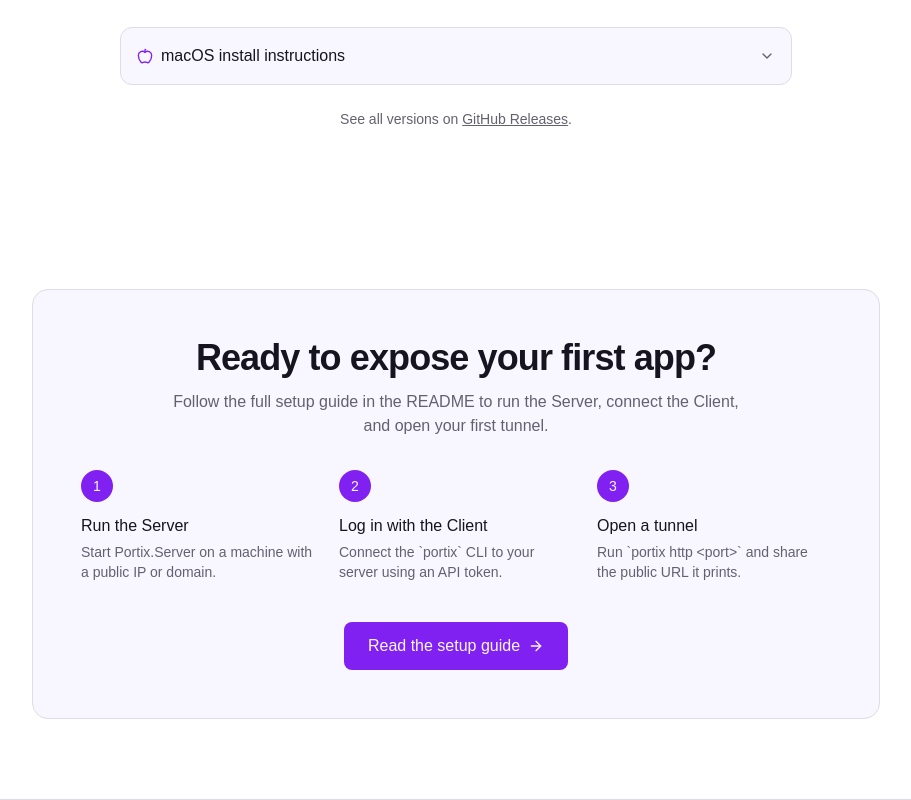
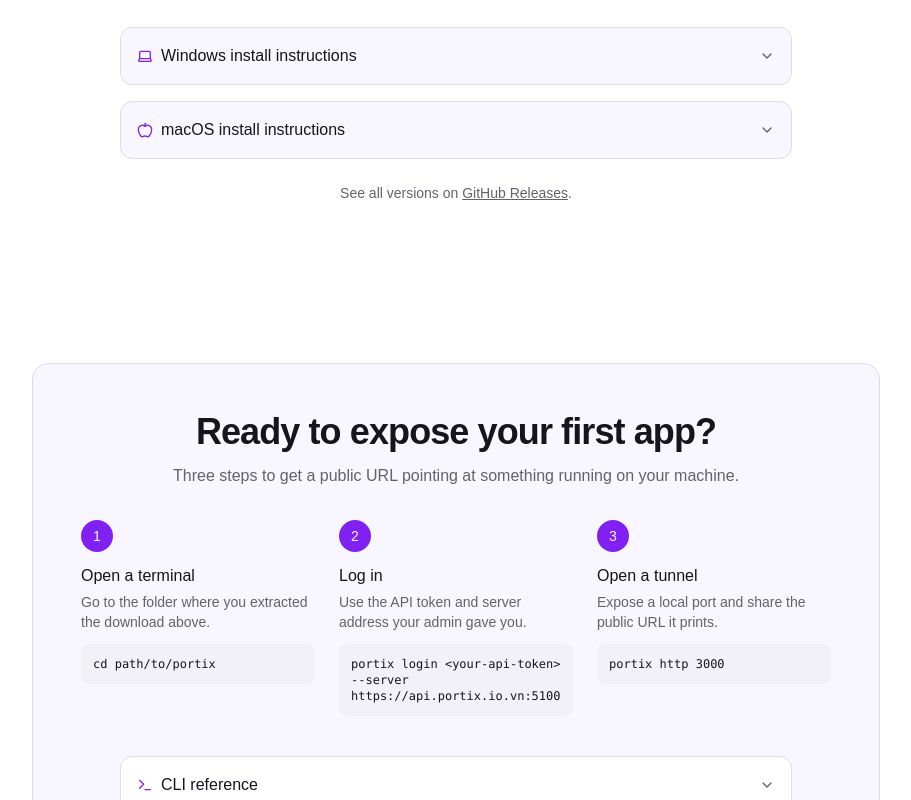
Before and after one commit to NguyenHuuKhanhDuy/Portix, a React (Vite) app in the folder landing/: page / in a window 1280 px wide. Shown: the part 2820-3620 px from the top of the page, without its empty margins (184-1095 px from the left). Built offline with nearby package versions, Linux system fonts and the light colour scheme.

Commit message:
refactor: update CLI commands and enhance download instructions with collapsible sections

```diff
--- a/landing/src/components/CliDemo.tsx
+++ b/landing/src/components/CliDemo.tsx
@@ -1,7 +1,12 @@
+import { EXAMPLE_LOCAL_PORT, EXAMPLE_TUNNEL_DOMAIN, EXAMPLE_TUNNEL_SUBDOMAIN } from '../lib/constants'
+
 const OUTPUT_LINES = [
   { label: 'Session Status', value: 'online' },
   { label: 'Web Interface', value: 'http://127.0.0.1:4040' },
-  { label: 'Forwarding', value: 'https://a1b2c3d4.tunnel.example.com -> http://localhost:3000' },
+  {
+    label: 'Forwarding',
+    value: `https://${EXAMPLE_TUNNEL_SUBDOMAIN}.${EXAMPLE_TUNNEL_DOMAIN} -> http://localhost:${EXAMPLE_LOCAL_PORT}`,
+  },
 ]
 
 const REQUEST_ROWS = [
@@ -17,7 +22,7 @@
         <p className="mt-3 text-muted-foreground">Open a tunnel and watch requests come through as they happen.</p>
       </div>
       <div className="mt-10 overflow-x-auto rounded-xl border border-border bg-card p-6 font-mono text-sm">
-        <p className="text-primary">$ portix http 3000</p>
+        <p className="text-primary">$ portix http {EXAMPLE_LOCAL_PORT}</p>
         <div className="mt-4 space-y-1">
           {OUTPUT_LINES.map(({ label, value }) => (
             <p key={label} className="whitespace-nowrap text-muted-foreground">
--- /dev/null
+++ b/landing/src/components/Collapsible.tsx
@@ -0,0 +1,34 @@
+import { useState, type ReactNode } from 'react'
+import { ChevronDown } from 'lucide-react'
+
+interface CollapsibleProps {
+  summary: ReactNode
+  children: ReactNode
+  className?: string
+}
+
+export default function Collapsible({ summary, children, className = '' }: CollapsibleProps) {
+  const [open, setOpen] = useState(false)
+
+  return (
+    <div className={`rounded-xl border border-border ${className}`}>
+      <button
+        type="button"
+        onClick={() => setOpen((value) => !value)}
+        aria-expanded={open}
+        className="flex w-full cursor-pointer items-center justify-between gap-2 p-4 text-left font-medium"
+      >
+        {summary}
+        <ChevronDown
+          className={`size-4 shrink-0 text-muted-foreground transition-transform duration-300 ${open ? 'rotate-180' : ''}`}
+        />
+      </button>
+      <div
+        className="grid transition-[grid-template-rows] duration-300 ease-in-out"
+        style={{ gridTemplateRows: open ? '1fr' : '0fr' }}
+      >
+        <div className="overflow-hidden">{children}</div>
+      </div>
+    </div>
+  )
+}
--- a/landing/src/components/Download.tsx
+++ b/landing/src/components/Download.tsx
@@ -1,5 +1,6 @@
-import { Apple, ChevronDown, Download as DownloadIcon, Laptop, ShieldAlert } from 'lucide-react'
+import { Apple, Download as DownloadIcon, Laptop, ShieldAlert } from 'lucide-react'
 import { DOWNLOAD_OSX_ARM64, DOWNLOAD_OSX_X64, DOWNLOAD_WIN_X64, RELEASES_URL } from '../lib/constants'
+import Collapsible from './Collapsible'
 
 export default function Download() {
   return (
@@ -46,14 +47,66 @@
           </div>
         </div>
       </div>
-      <details className="group mx-auto mt-8 max-w-2xl rounded-xl border border-border bg-card">
-        <summary className="flex cursor-pointer list-none items-center justify-between gap-2 p-4 font-medium marker:content-none">
+      <Collapsible
+        className="mx-auto mt-8 max-w-2xl bg-card"
+        summary={
+          <span className="flex items-center gap-2">
+            <Laptop className="size-4 text-primary" />
+            Windows install instructions
+          </span>
+        }
+      >
+        <div className="space-y-5 border-t border-border p-6 pt-5 text-sm text-muted-foreground">
+          <div>
+            <p className="font-medium text-foreground">1. Extract the binary</p>
+            <p className="mt-1">
+              Unzip the downloaded file to a folder you'll keep around, e.g.{' '}
+              <code className="rounded bg-muted px-1.5 py-0.5 text-xs">C:\Portix</code>.
+            </p>
+          </div>
+          <div>
+            <p className="font-medium text-foreground">2. (Optional) Add it to PATH</p>
+            <p className="mt-1">
+              So you can run <code className="rounded bg-muted px-1.5 py-0.5 text-xs">portix</code> from any
+              terminal without typing the full path. In PowerShell:
+            </p>
+            <pre className="mt-2 overflow-x-auto rounded-lg bg-muted p-3 font-mono text-xs text-foreground">
+              [Environment]::SetEnvironmentVariable('Path', $env:Path + ';C:\Portix', 'User')
+            </pre>
+            <p className="mt-2">
+              Or manually: Settings → System → About → Advanced system settings → Environment Variables → edit{' '}
+              <code className="rounded bg-muted px-1.5 py-0.5 text-xs">Path</code> under "User variables" → add the
+              folder. Restart your terminal afterwards.
+            </p>
+          </div>
+          <div>
+            <p className="font-medium text-foreground">3. Run Portix</p>
+            <pre className="mt-2 overflow-x-auto rounded-lg bg-muted p-3 font-mono text-xs text-foreground">portix --help</pre>
+          </div>
+          <div className="rounded-lg border border-accent/30 bg-accent/10 p-4">
+            <p className="flex items-center gap-2 font-medium text-foreground">
+              <ShieldAlert className="size-4 text-accent" />
+              Windows SmartScreen notice
+            </p>
+            <p className="mt-2">
+              If you see <em>"Windows protected your PC"</em>:
+            </p>
+            <ol className="mt-2 list-decimal space-y-1 pl-5">
+              <li>Click "More info"</li>
+              <li>Click "Run anyway"</li>
+            </ol>
+          </div>
+        </div>
+      </Collapsible>
+      <Collapsible
+        className="mx-auto mt-4 max-w-2xl bg-card"
+        summary={
           <span className="flex items-center gap-2">
             <Apple className="size-4 text-primary" />
             macOS install instructions
           </span>
-          <ChevronDown className="size-4 text-muted-foreground transition-transform group-open:rotate-180" />
-        </summary>
+        }
+      >
         <div className="space-y-5 border-t border-border p-6 pt-5 text-sm text-muted-foreground">
           <div>
             <p className="font-medium text-foreground">1. Extract the binary</p>
@@ -87,7 +140,7 @@
             </ol>
           </div>
         </div>
-      </details>
+      </Collapsible>
 
       <p className="mt-6 text-center text-sm text-muted-foreground">
         See all versions on{' '}
--- a/landing/src/components/GettingStarted.tsx
+++ b/landing/src/components/GettingStarted.tsx
@@ -1,10 +1,33 @@
-import { ArrowRight } from 'lucide-react'
-import { README_URL } from '../lib/constants'
+import { ArrowRight, Terminal } from 'lucide-react'
+import { EXAMPLE_API_TOKEN, EXAMPLE_LOCAL_PORT, EXAMPLE_SERVER_URL, README_URL } from '../lib/constants'
+import Collapsible from './Collapsible'
 
 const STEPS = [
-  { title: 'Run the Server', description: 'Start Portix.Server on a machine with a public IP or domain.' },
-  { title: 'Log in with the Client', description: 'Connect the `portix` CLI to your server using an API token.' },
-  { title: 'Open a tunnel', description: 'Run `portix http <port>` and share the public URL it prints.' },
+  {
+    title: 'Open a terminal',
+    description: 'Go to the folder where you extracted the download above.',
+    command: 'cd path/to/portix',
+  },
+  {
+    title: 'Log in',
+    description: 'Use the API token and server address your admin gave you.',
+    command: `portix login <${EXAMPLE_API_TOKEN}> --server ${EXAMPLE_SERVER_URL}`,
+  },
+  {
+    title: 'Open a tunnel',
+    description: 'Expose a local port and share the public URL it prints.',
+    command: `portix http ${EXAMPLE_LOCAL_PORT}`,
+  },
+]
+
+const CLI_COMMANDS = [
+  { command: 'portix http <port> [--subdomain <name>]', description: 'Expose a local HTTP port through a public tunnel.' },
+  { command: 'portix https <port> [--subdomain <name>]', description: 'Expose a local HTTPS port through a public tunnel.' },
+  { command: 'portix ls', description: 'List currently open tunnels.' },
+  { command: 'portix rm <id>', description: 'Close a tunnel by id.' },
+  { command: 'portix login <token> [--server <url>]', description: 'Save a personal API token for this machine.' },
+  { command: 'portix logout', description: 'Remove the saved API token.' },
+  { command: 'portix --help', description: 'Show usage.' },
 ]
 
 export default function GettingStarted() {
@@ -13,8 +36,7 @@
       <div className="rounded-2xl border border-border bg-card px-6 py-12 text-center sm:px-12">
         <h2 className="text-3xl font-semibold tracking-tight sm:text-4xl">Ready to expose your first app?</h2>
         <p className="mx-auto mt-3 max-w-xl text-muted-foreground">
-          Follow the full setup guide in the README to run the Server, connect the Client, and open your first
-          tunnel.
+          Three steps to get a public URL pointing at something running on your machine.
         </p>
         <ol className="mx-auto mt-8 grid gap-6 text-left sm:grid-cols-3">
           {STEPS.map((step, index) => (
@@ -24,14 +46,39 @@
               </span>
               <p className="mt-3 font-medium">{step.title}</p>
               <p className="mt-1 text-sm text-muted-foreground">{step.description}</p>
+              <pre className="mt-3 overflow-x-auto whitespace-pre-wrap rounded-lg bg-muted p-3 text-left font-mono text-xs text-foreground">
+                {step.command}
+              </pre>
             </li>
           ))}
         </ol>
+
+        <Collapsible
+          className="mx-auto mt-10 max-w-2xl bg-background text-left"
+          summary={
+            <span className="flex items-center gap-2">
+              <Terminal className="size-4 text-primary" />
+              CLI reference
+            </span>
+          }
+        >
+          <div className="space-y-3 border-t border-border p-6 pt-5 text-sm">
+            {CLI_COMMANDS.map((item) => (
+              <div key={item.command} className="grid gap-1 sm:grid-cols-[1fr_1.2fr] sm:gap-4">
+                <code className="overflow-x-auto rounded bg-muted px-2 py-1 font-mono text-xs text-foreground">
+                  {item.command}
+                </code>
+                <p className="text-muted-foreground">{item.description}</p>
+              </div>
+            ))}
+          </div>
+        </Collapsible>
+
         <a
           href={README_URL}
           className="mt-10 inline-flex items-center justify-center gap-2 rounded-lg bg-primary px-6 py-3 font-medium text-primary-foreground transition-opacity hover:opacity-90"
         >
-          Read the setup guide
+          Read the full setup guide
           <ArrowRight className="size-4" />
         </a>
       </div>
--- a/landing/src/index.css
+++ b/landing/src/index.css
@@ -54,6 +54,12 @@
     color: var(--color-foreground);
 }
 
+@media (prefers-reduced-motion: no-preference) {
+    html {
+        scroll-behavior: smooth;
+    }
+}
+
 /* Tunnel flow diagram (Architecture section): a single dot travels the full
    width of the diagram (request), then back (response), on a loop. */
 @keyframes tunnel-flow {
--- a/landing/src/lib/constants.ts
+++ b/landing/src/lib/constants.ts
@@ -1,10 +1,18 @@
-export const GITHUB_URL = 'https://github.com/NguyenHuuKhanhDuy/Portix'
-export const README_URL = `${GITHUB_URL}#readme`
-export const RELEASES_URL = `${GITHUB_URL}/releases`
+export const GITHUB_URL = "https://github.com/NguyenHuuKhanhDuy/Portix";
+export const README_URL = `${GITHUB_URL}#readme`;
+export const RELEASES_URL = `${GITHUB_URL}/releases`;
+
+// Placeholder values shown in example commands/output across the landing page — edit these to
+// match your own deployment.
+export const EXAMPLE_SERVER_URL = "https://api.portix.io.vn:5100";
+export const EXAMPLE_API_TOKEN = "your-api-token";
+export const EXAMPLE_LOCAL_PORT = 3000;
+export const EXAMPLE_TUNNEL_SUBDOMAIN = "a1b2c3d4";
+export const EXAMPLE_TUNNEL_DOMAIN = "tunnel.portix.io.vn";
 
 // GitHub redirects /releases/latest/download/<asset> to that asset on whichever release is
 // currently latest — no version number to keep in sync with here.
-const LATEST_RELEASE_BASE = `${GITHUB_URL}/releases/latest/download`
-export const DOWNLOAD_WIN_X64 = `${LATEST_RELEASE_BASE}/portix-win-x64.zip`
-export const DOWNLOAD_OSX_ARM64 = `${LATEST_RELEASE_BASE}/portix-osx-arm64.zip`
-export const DOWNLOAD_OSX_X64 = `${LATEST_RELEASE_BASE}/portix-osx-x64.zip`
+const LATEST_RELEASE_BASE = `${GITHUB_URL}/releases/latest/download`;
+export const DOWNLOAD_WIN_X64 = `${LATEST_RELEASE_BASE}/portix-win-x64.zip`;
+export const DOWNLOAD_OSX_ARM64 = `${LATEST_RELEASE_BASE}/portix-osx-arm64.zip`;
+export const DOWNLOAD_OSX_X64 = `${LATEST_RELEASE_BASE}/portix-osx-x64.zip`;
```
Also changed, not shown: 1 other file (tests, documents, lock files or other folders).
